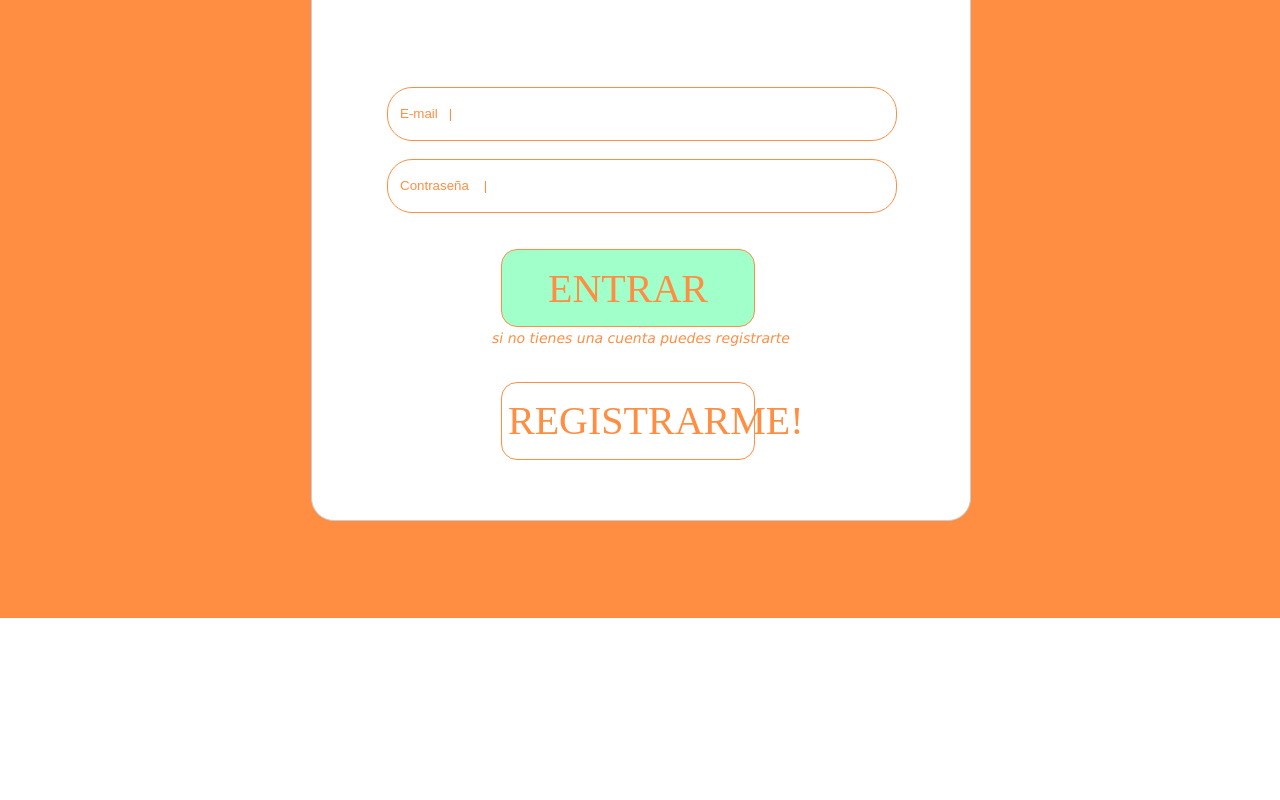
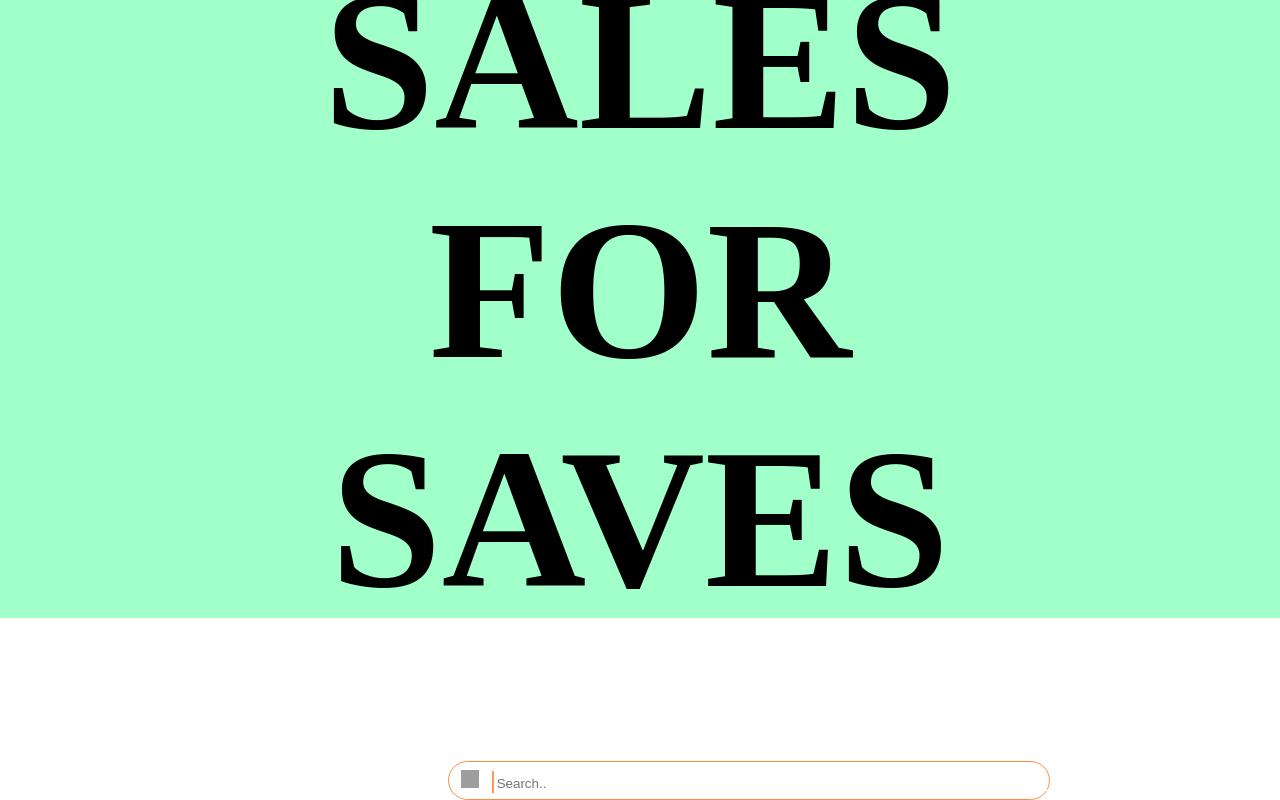
Before and after one commit to Ozai98/SalesForSaves, a Vue app in the folder Front-End/: page /#/Home in a window 1280 px wide. Before the commit this address led to /#/Login. Shown: the part 182-982 px from the top of the page. Before the commit the page ends 800 px from the top, so only its background shows below. Built offline with nearby package versions, Linux system fonts and the light colour scheme; grey boxes are pictures that could not be loaded.

Commit message:
Arreglado Home

```diff
--- a/Front-End/src/App.vue
+++ b/Front-End/src/App.vue
@@ -17,7 +17,7 @@ export default {
     };
   },
   mounted() {
-    this.$router.replace("Login");
+    this.$router.replace("Home");
   },
   methods: {
     setAuthenticated(status) {
--- a/Front-End/src/components/ProfileData.vue
+++ b/Front-End/src/components/ProfileData.vue
@@ -78,8 +78,8 @@ label {
 #container {
   background-color: #a1ffca;
   position: absolute;
-  top: 0%;
-  left: 0%;
+  top: 0;
+  left: 0;
   height: 100%;
   width: 100%;
   overflow: auto;
--- a/Front-End/src/components/editProfile.vue
+++ b/Front-End/src/components/editProfile.vue
@@ -118,10 +118,9 @@ label {
   background-color: white;
   font-family: "Oswald", sans-serif;
   text-align: center;
-  border-radius: 56px 56px 0 0;
-  margin-top: 50px;
+  border-radius: 56px 56px 56px 56px;
+  margin: 50px 0 50px 20%;
   position: absolute;
   width: 60%;
-  margin-left: 20%;
 }
 </style>
--- a/Front-End/src/components/search-bar.vue
+++ b/Front-End/src/components/search-bar.vue
@@ -1,16 +1,58 @@
 <template>
-    <div clas="search-bar">
-        <input type="text" placeholder="Search.." name="search">
-        <button type="submit"><i class="fa fa-search"></i></button>
-    </div>
+  <div class="search-bar">
+    <button id="btn" type="submit">
+      <img src="@/assets/search.svg" id="searchIcon" />
+    </button>
+    <p id="space">|</p>
+    <input type="text" placeholder="Search.." name="search" id="search" />
+  </div>
 </template>
 
 <script>
 export default {
-
-}
+  name: "SearchBar"
+};
 </script>
 
 <style>
+#searchIcon {
+  width: 18px;
+  height: 18px;
+  padding-top: 2px;
+  margin: 0;
 
+}
+#search {
+  width: 550px;
+  padding: 0;
+  border: none;
+}
+#search:focus {
+  border: none;
+  outline: none;
+}
+#btn {
+  background-color: white;
+  border-radius: 56px;
+}
+#btn:focus {
+  outline: none;
+}
+#space {
+  color: #ff8e43;
+  display: inline-block;
+  font-size: 22px;
+}
+
+.search-bar {
+  border-style: solid;
+  border-radius: 56px;
+  border-color: #ff8e43;
+  border-width: 1px;
+  font-size: 16px;
+  font-family: "Verdana", sans-serif;
+  width: 600px;
+  background-color: white;
+  margin-left: 35%;
+}
 </style>
--- a/Front-End/src/router/index.js
+++ b/Front-End/src/router/index.js
@@ -5,7 +5,7 @@ Vue.use(VueRouter);
 
 const routes = [
   {
-    path: "/",
+    path: "/Home",
     name: "Home",
     component: () => import("@/views/Home.vue")
   },
--- a/Front-End/src/views/Home.vue
+++ b/Front-End/src/views/Home.vue
@@ -1,51 +1,54 @@
 <template>
   <div class="home">
+    <link
+      rel="stylesheet"
+      href="https://cdnjs.cloudflare.com/ajax/libs/font-awesome/4.7.0/css/font-awesome.min.css"
+    />
     <div class="titulo">
-          <h1>SALES FOR SAVES</h1>
+      <h1>SALES FOR SAVES</h1>
     </div>
-
-
-        <searchbar class="search-bar"></searchbar>
+    <SearchBar class="search-bar"></SearchBar>
   </div>
-
 </template>
 
 <script>
 // @ is an alias to /src
-import HelloWorld from '@/components/HelloWorld.vue'
-import searchbar from '@/components/search-bar.vue';
+import SearchBar from "@/components/search-bar.vue";
 
 export default {
-  name: 'Home',
+  name: "Home",
   components: {
-    HelloWorld,
-    searchbar
+    SearchBar
   }
-}
+};
 </script>
 
 <style>
+*{
+  margin: 0;
+  padding: 0;
 
-.titulo{
-  background-color: #A1FFCA;
-  display: flex;
+}
+.titulo {
   font-family: Oswald;
-  font-size: 65px;
+  font-size: 100px;
+  margin: 10% 10%;
 }
 
-.search-bar input[type=text] {
 
-  padding: 6px;
-  border: none;
-  margin-top: 8px;
-  font-size: 17px;
-}
 .search-bar button {
-
   padding: 6px 10px;
   background: #ddd;
   font-size: 17px;
   border: none;
   cursor: pointer;
 }
+.home {
+  background-color: #a1ffca;
+  position: absolute;
+  width: 100%;
+  height: 100%;
+  top: 0;
+  left: 0;
+}
 </style>
```
